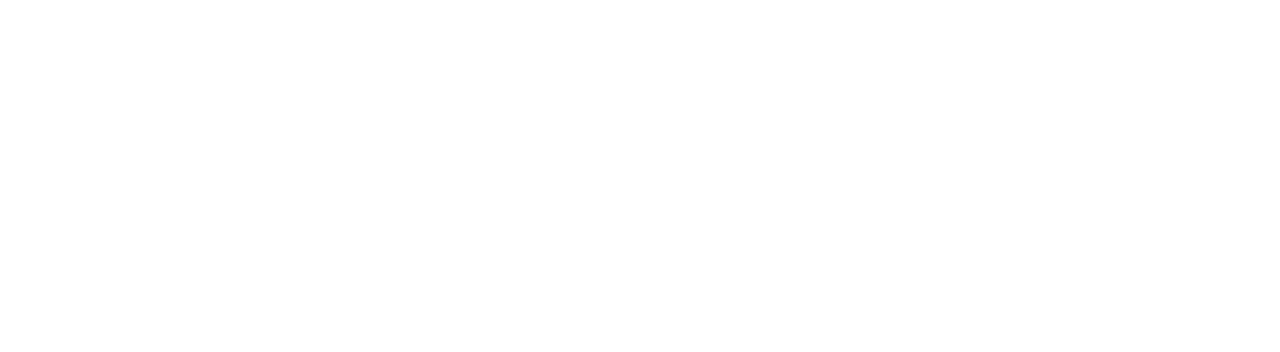
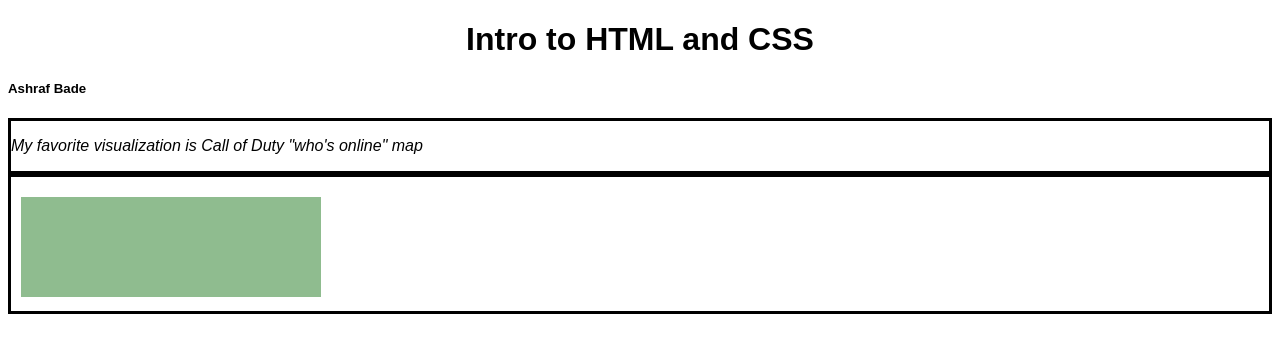
Before and after one commit to DS4200-S22/ic-04-bluetuscany, a plain HTML site: page index.html in a window 1280 px wide. Drawn offline with Linux system fonts and the light colour scheme.

Commit message:
IC4 complete

```diff
--- a/index.html
+++ b/index.html
@@ -2,12 +2,35 @@
 <html>
 
 <head>
+    <link rel="stylesheet" href="style.css"/>
     <meta charset=utf-8/>
+    <title>
+        IC4
+    </title>
 </head>
 
 
 <body>
 
+<h1 id="title">
+    Intro to HTML and CSS
+</h1>
+
+<h5>
+    Ashraf Bade
+</h5>
+
+<div id="div1" class="container">
+    <p id="p1" class="italic">
+        My favorite visualization is Call of Duty "who's online" map
+    </p>
+</div>
+
+<div id="div2" class="container">
+    <svg width="400" height="110">
+        <rect width="300" height="100" id="rectangle"/>
+    </svg>
+</div>
 
 </body>
 
--- /dev/null
+++ b/style.css
@@ -0,0 +1,24 @@
+
+svg {
+    fill: darkseagreen;
+    /*margin-top: 50px;*/
+    /*margin-left: 50px;*/
+    margin: 20px 0 0 10px;
+}
+
+.italic {
+    font-style: italic;
+}
+
+.container {
+    border-color: black;
+    border-style: solid;
+}
+
+#title {
+    text-align: center;
+}
+
+body {
+    font-family: Arial, serif;
+}
```
Also changed, not shown: 1 other file.
